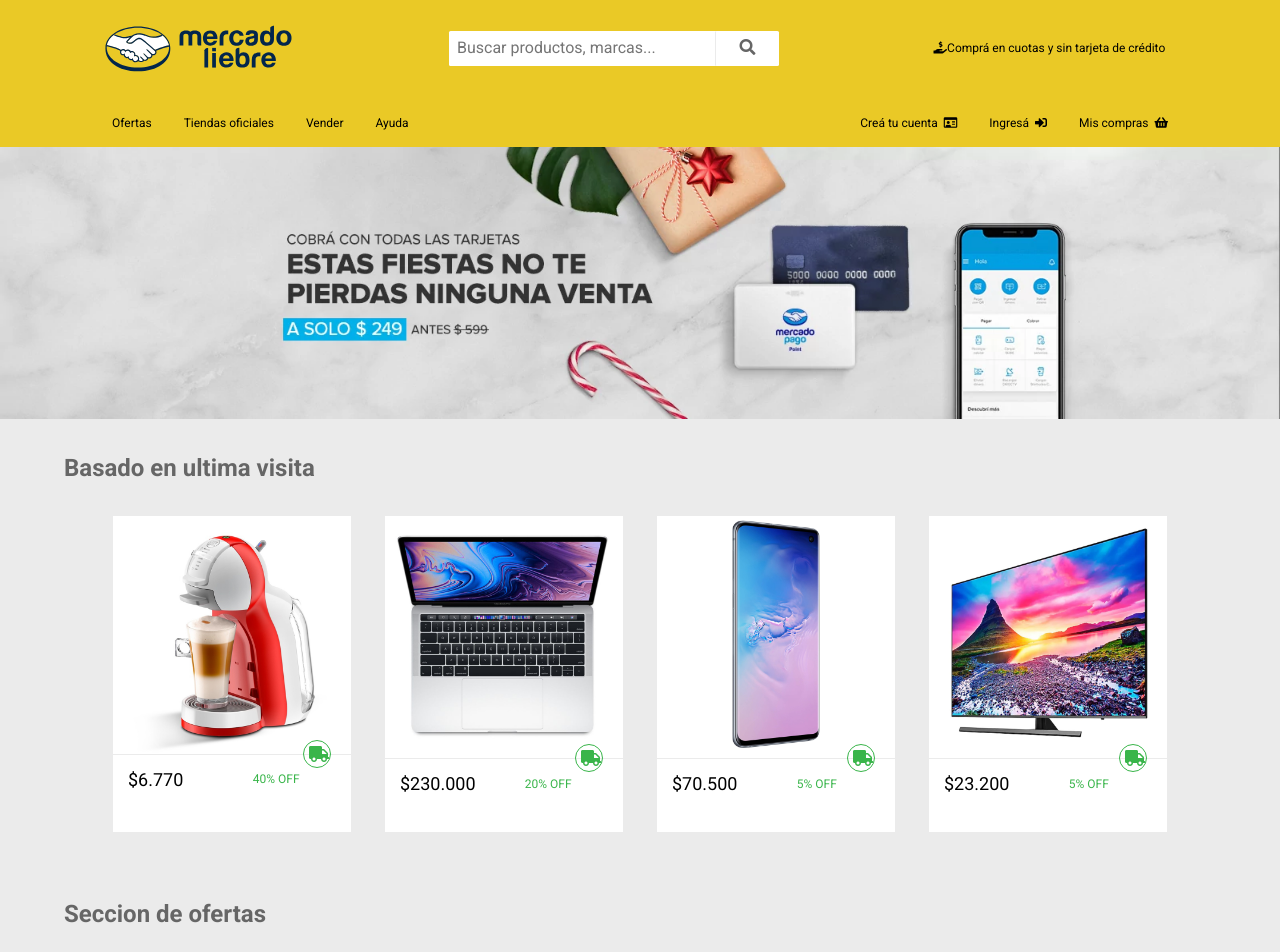
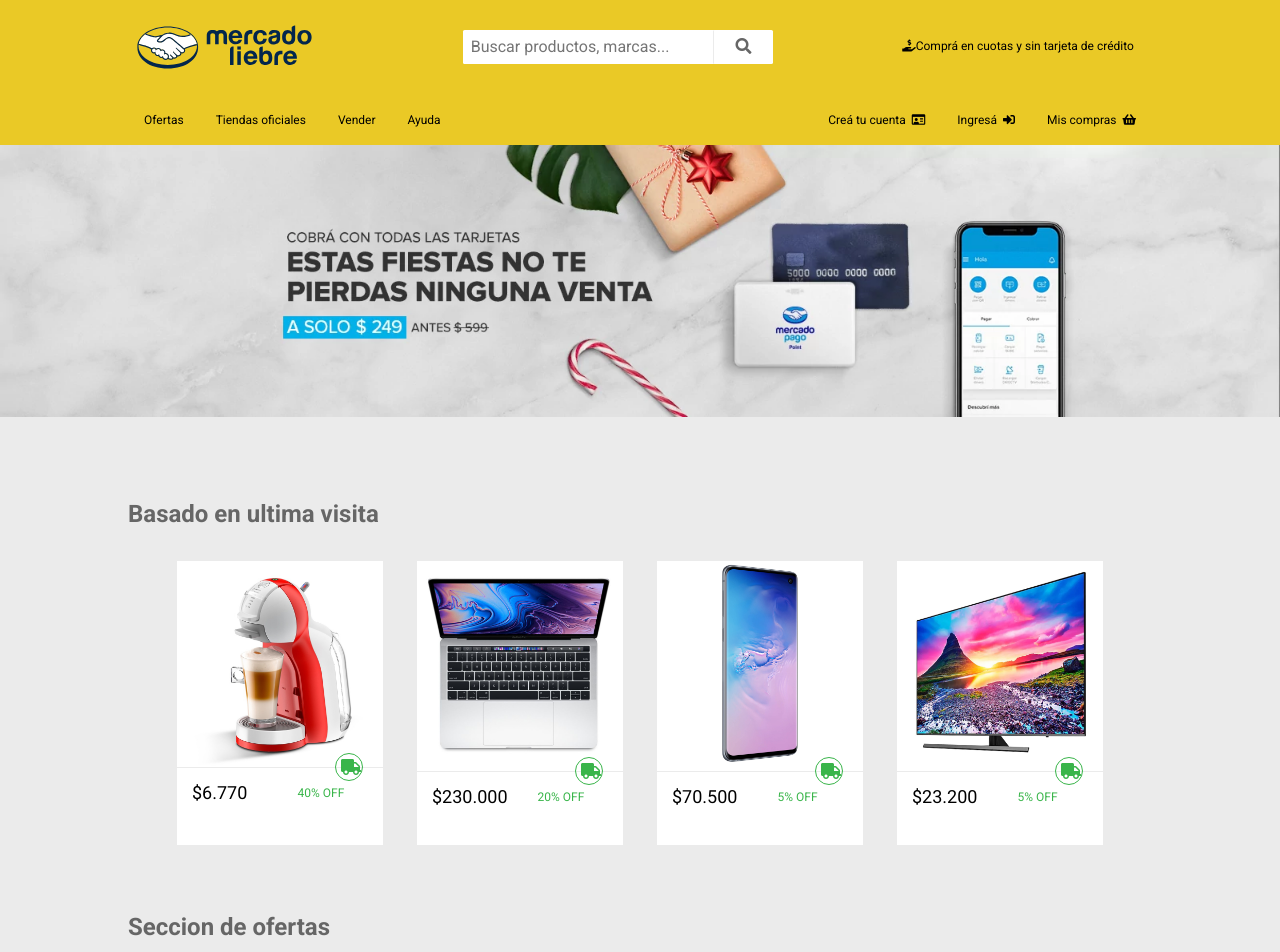
Before and after one commit to franmassimino/mercadoliebre, a website: page src/views/home.html in a window 1280 px wide. Shown: the top 952 px of the page. Drawn offline with Linux system fonts and the light colour scheme.

Commit message:
correciones home

```diff
--- a/public/css/footer.css
+++ b/public/css/footer.css
@@ -1,7 +1,7 @@
 footer{
     padding-top: 3.5em;
     background-color: white;
-    padding: 1em;
+    padding: 1em 10%;
     max-width: 100vw;
     overflow-x: hidden;
 }
--- a/public/css/header.css
+++ b/public/css/header.css
@@ -22,7 +22,7 @@
     background-color: var(--amarillo);
     margin: 0;
     width: 100vw;
-    padding: 1em 7.5%;
+    padding: 1em 10%;
     padding-bottom: 0;
     box-sizing: border-box;
     max-width: 100vw;
@@ -109,9 +109,10 @@
 }
 
 .banner{
- width: 100vw;
+ width: 100%;
  margin: 0;
  padding: 0;
+ cursor: pointer;
 }
 
 .banner img{
--- a/public/css/home.css
+++ b/public/css/home.css
@@ -23,8 +23,10 @@
 }
 
 main{
-    width: 90vw;
+    width: 100%;
     margin: auto;
+    padding: 3em 10%;
+    box-sizing: border-box;
 }
 
 article{
@@ -33,7 +35,7 @@
     text-align: left;
     border: 1px solid var(--gris-claro);
     background-color: white;
-    max-height: 600px;
+    max-height: 400px;
     max-width: 400px;
     cursor: pointer;
 }
```
